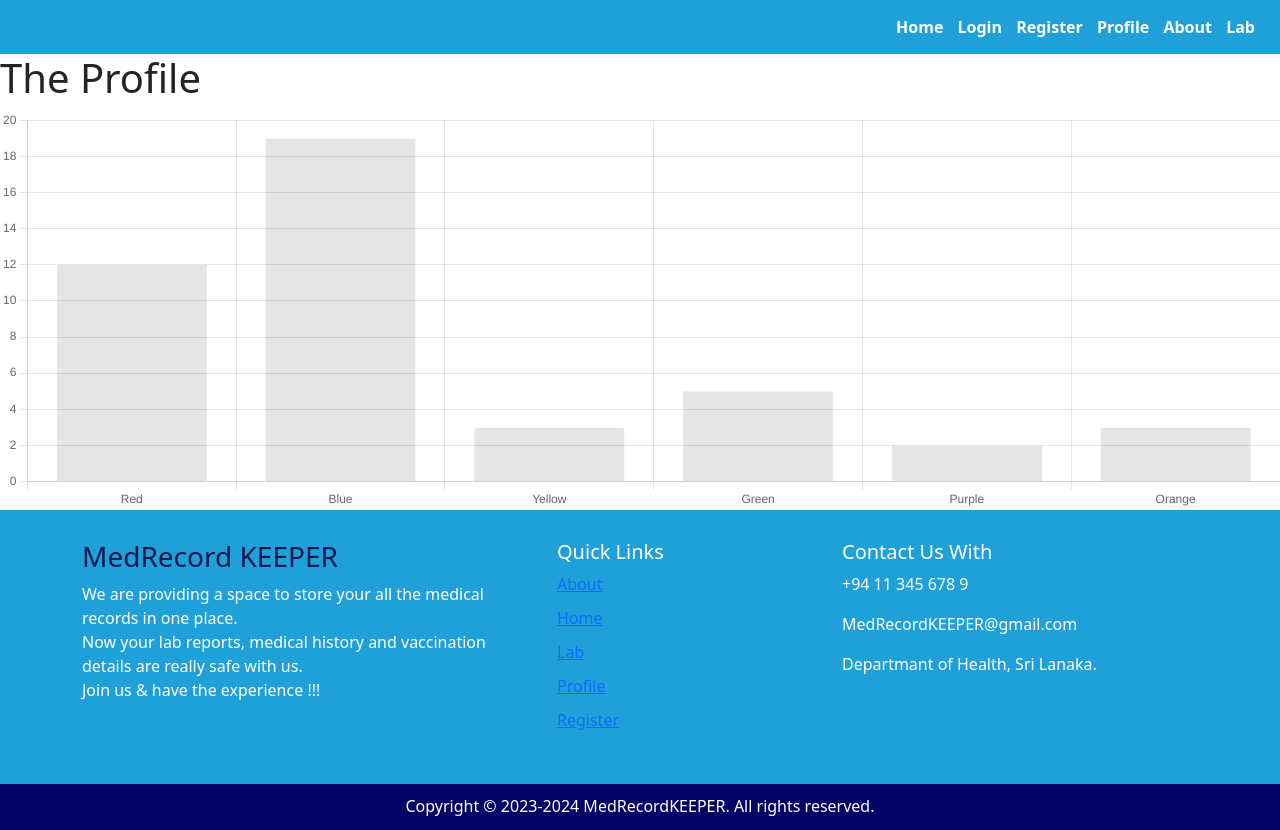
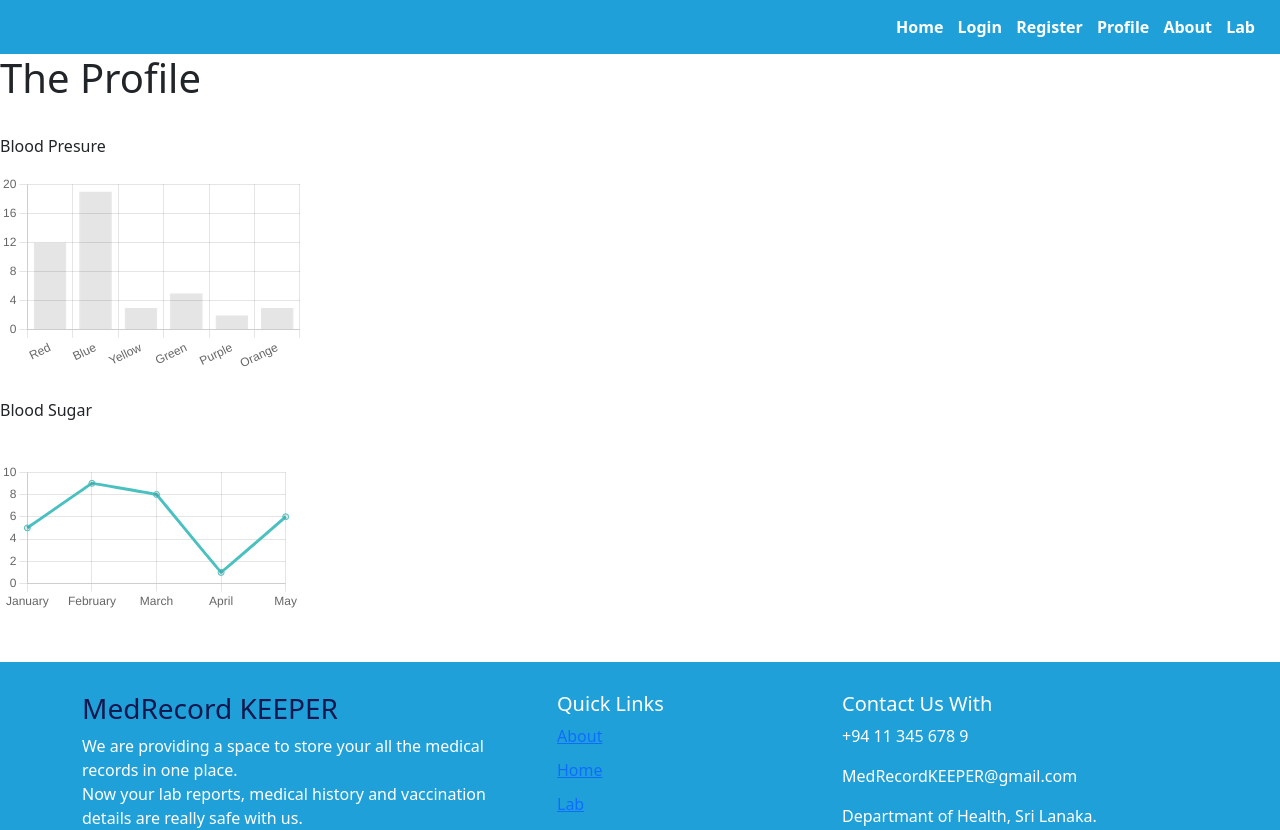
Before and after one commit to pavithra990623/final-year-project, a React (Create React App) app: page /Profile in a window 1280 px wide. Shown: the top 830 px of the page. Built offline with nearby package versions, Linux system fonts and the light colour scheme.

Commit message:
edited
done

```diff
--- a/src/Charts/BarChart.js
+++ b/src/Charts/BarChart.js
@@ -17,6 +17,7 @@ const BarChart = () => {
             borderWidth: 1
         }]
     };
+
     var Options = {
         maintainAspectRatio: false,
         scales: {
@@ -26,13 +27,13 @@ const BarChart = () => {
         },
         legend: {
             labels: {
-                fontSize: 26
+                fontSize: 16 // Adjust the legend font size
             }
         }
     };
 
     return (
-        <div>
+        <div style={{ width: '300px', height: '200px' }}> {/* Apply CSS to the container div */}
             <Bar
                 data={data}
                 height={400}
--- /dev/null
+++ b/src/Charts/LineChart.css
@@ -0,0 +1,5 @@
+/* LineChart.css */
+.chart-container {
+    width: 40px; /* Adjust width as needed */
+    height: 50px; /* Adjust height as needed */
+}
--- a/src/Charts/LineChart.js
+++ b/src/Charts/LineChart.js
@@ -1,10 +1,38 @@
-import React from 'react'
+import React from 'react';
+import { Chart as ChartJS, LineElement, PointElement, LinearScale } from 'chart.js';
+import { Line } from 'react-chartjs-2';
 
-const LineChart = () =>  {
-  return (
-    <div>
+ChartJS.register(
+    LineElement,
+    PointElement,
+    LinearScale
+);
 
-    </div>
-  )
-}
- export default LineChart
+const LineChart = () => {
+    var data = {
+        labels: ['January', 'February', 'March', 'April', 'May'],
+        datasets: [{
+            label: 'My First Dataset',
+            data: [5, 9, 8, 1, 6, 5, 4],
+            fill: false,
+            borderColor: 'rgb(75, 192, 192)',
+            tension: 0.01,
+        }]
+    };
+
+    var options = {
+        scales: {
+            y: {
+                beginAtZero: true
+            }
+        }
+    };
+
+    return (
+        <div style={{ width: '300px', height: '200px' }}>
+            <Line data={data} options={options} />
+        </div>
+    );
+};
+
+export default LineChart;
--- a/src/Pages/Profile.js
+++ b/src/Pages/Profile.js
@@ -4,6 +4,7 @@ import Footer from '../components/Footer';
 import BarChart from '../Charts/BarChart';
 
 import './Profile.css';
+import LineChart from '../Charts/LineChart';
 
 //import { doc, setDoc } from "firebase/firestore";
 
@@ -12,7 +13,13 @@ export default function Profile() {
     <div>
     <Header/>
       <h1>The Profile</h1>
+      <br></br>
+      <p>Blood Presure</p>
       <BarChart/>
+      <br></br>
+      <p>Blood Sugar</p>
+      <br></br>
+      <LineChart/>
     <Footer/>
     </div>
   )
```
